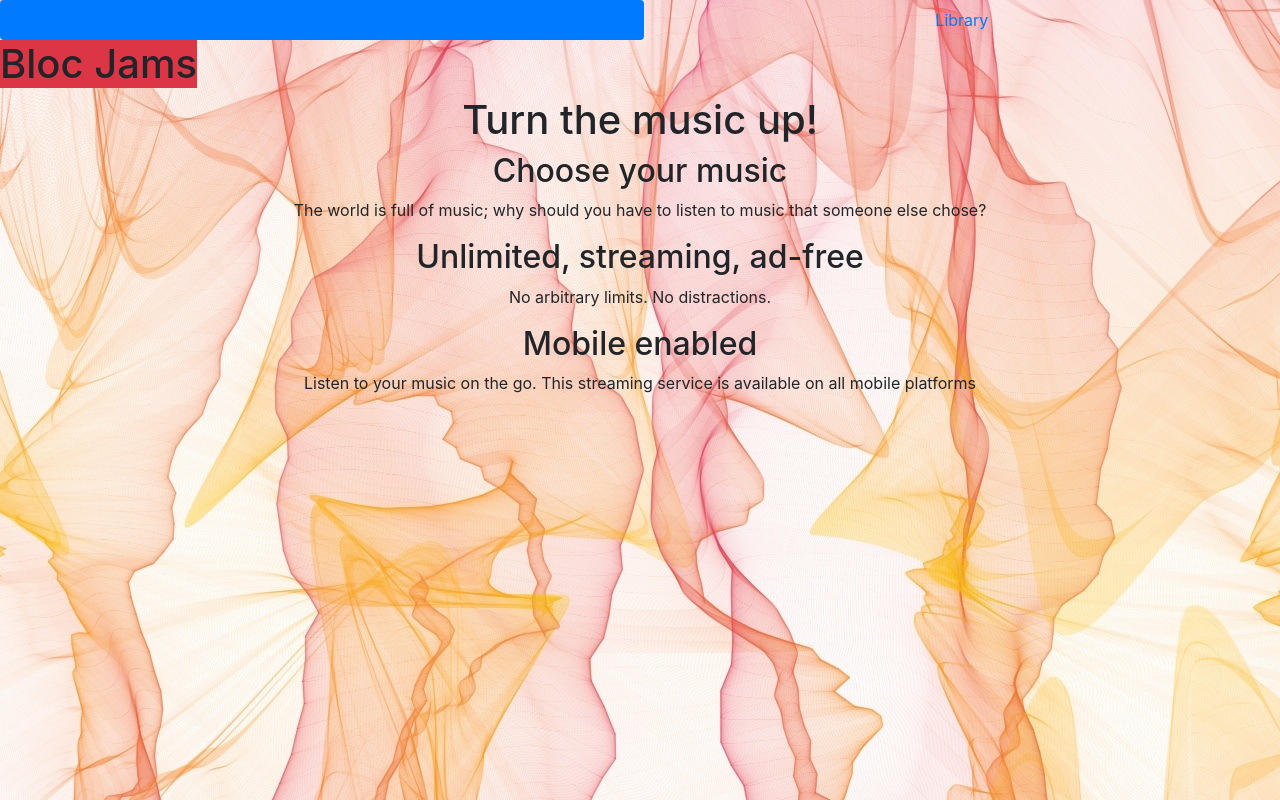
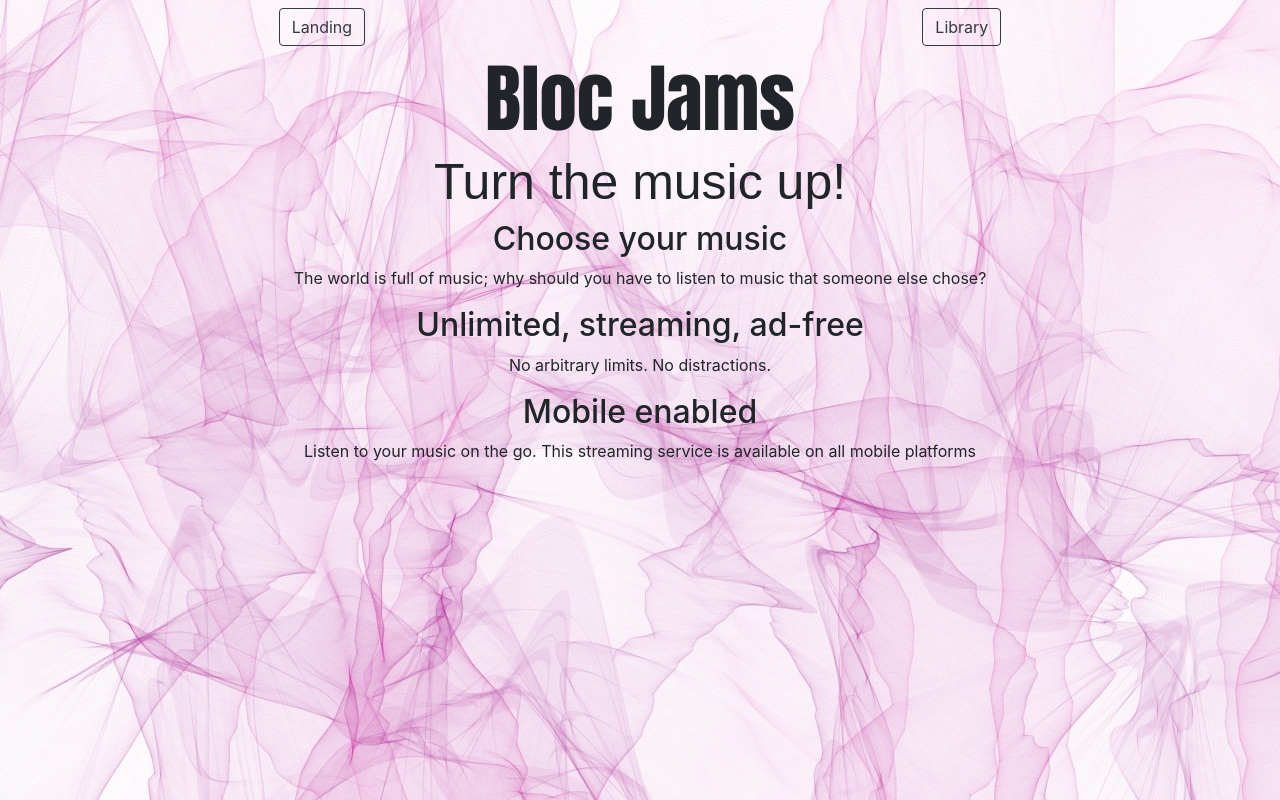
Before and after one commit to vdelacue/bloc-jams-react, a React (Create React App) app: page / in a window 1280 px wide. Built offline with nearby package versions, Linux system fonts and the light colour scheme.

Commit message:
styling landing page 1.0

```diff
--- a/src/App.css
+++ b/src/App.css
@@ -26,3 +26,13 @@
   from { transform: rotate(0deg); }
   to { transform: rotate(360deg); }
 }
+
+h1 {
+    font-size: 75px;
+    font-family: Impact;
+}
+
+h1.hero-title {
+    font-family: fantasy;
+    font-size: 50px;
+}
--- a/src/App.js
+++ b/src/App.js
@@ -15,25 +15,20 @@ class App extends Component {
                 <nav>
                     <ul className="nav nav-pills nav-fill">
                         <li className="nav-item">
-                            <a className="nav-link active" href="#">
-                                <Link to='/' className="navLanding ">Landing</Link>
+                            <a className="nav-link" href="#">
+                                <Link to='/' className="navLanding btn btn-outline-dark">Landing</Link>
                             </a>
                         </li>
                         <li className="nav-item">
                             <a className="nav-link" href="#">
-                                <Link to='/Library' className="navLibrary">Library</Link>
+                                <Link to='/Library' className="navLibrary btn btn-outline-dark">Library</Link>
                             </a>
                         </li>
                     </ul>
-
-
-
-
-
-
-
                 </nav>
-                <h1 className="clearfix float-left bg-danger">Bloc Jams</h1>
+            </div>
+            <div className="clearfix">
+                <h1 id="blocJams" className="clearfix">Bloc Jams</h1>
             </div>
         </header>
         <main>
--- a/src/index.css
+++ b/src/index.css
@@ -1,5 +1,5 @@
 body {
-    background-image: url(backgroundimages/redyellowsmoke.jpg);
+    background-image: url(backgroundimages/purplesmoke.jpg);
     background-repeat: no-repeat;
     background-attachment: fixed;
     margin: 0;
```
Also changed, not shown: src/backgroundimages/purplesmoke.jpg (added).
